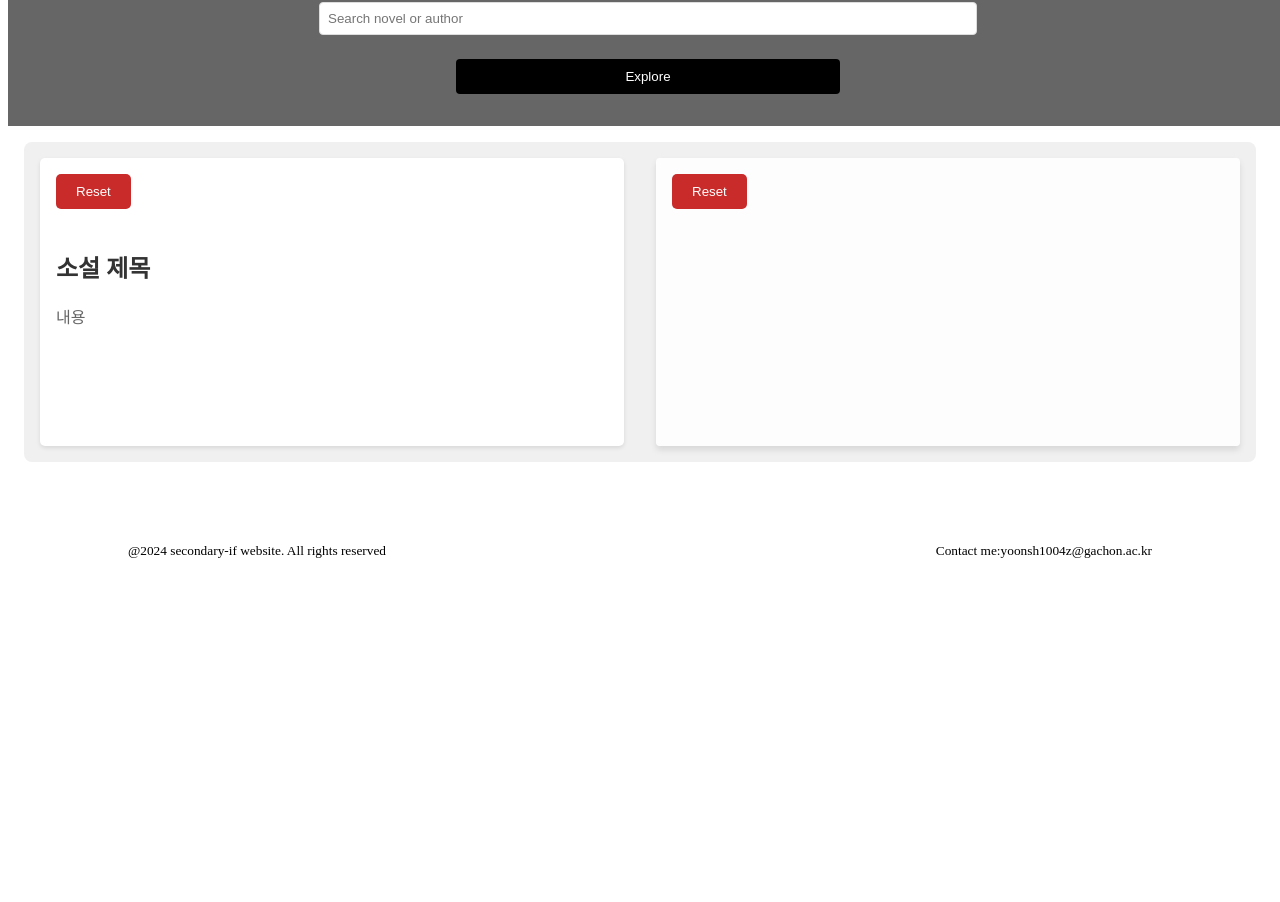
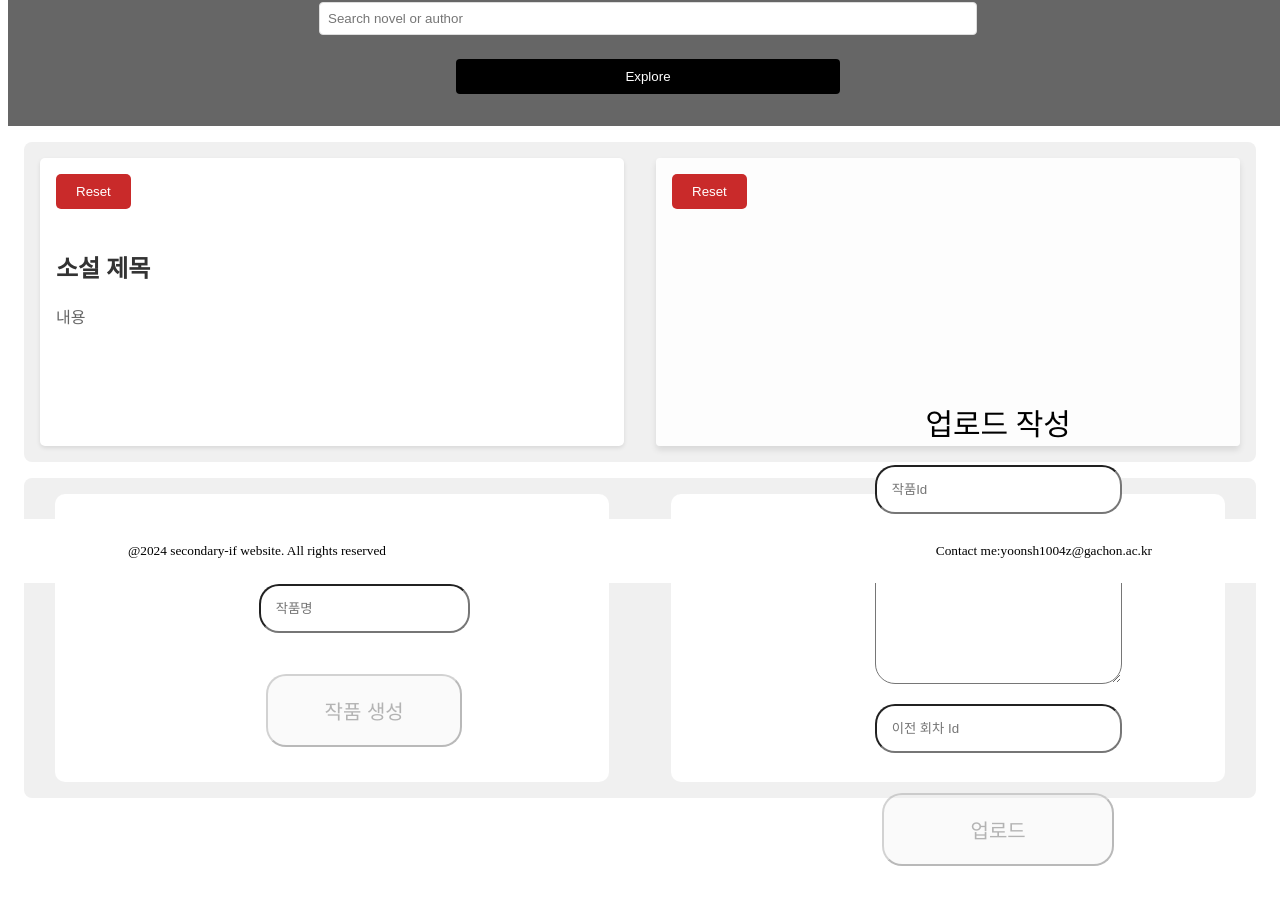
Before and after one commit to loading1031/secondary-if, a React (Vite) app in the folder front/: page / in a window 1280 px wide. Shown: the part 217-1119 px from the top of the page. Before the commit the page ends 800 px from the top, so only its background shows below. Built offline with nearby package versions, Linux system fonts and the light colour scheme.

Commit message:
✨Feat: create Artifact/Upload component and connect to API

```diff
--- a/front/src/components/Artifact/Artifact.jsx
+++ b/front/src/components/Artifact/Artifact.jsx
@@ -1,10 +1,12 @@
 import styled from "styled-components";
 import LastWatching from "./LastWatching/LastWatching";
 import TheMostWatchingRoute from "./FamousRoute/TheMostWatchingRoute";
+import CreateArtifact from "./CreateArtifact/CreateArtifact";
+import CreateUpload from "./CreateUpload/CreateUpload";
 
 const ArtifactInform = styled.div`
   display: flex;
-  justify-content: space-between;
+  justify-content: space-around;
   background-color: #f0f0f0;
   border-radius: 8px;
   margin: 1rem;
@@ -13,10 +15,16 @@ const ArtifactInform = styled.div`
 
 function Artifact() {
   return (
+    <div>
     <ArtifactInform>
       <LastWatching />
       <TheMostWatchingRoute/>
     </ArtifactInform>
+    <ArtifactInform>
+      <CreateArtifact/>
+      <CreateUpload/>
+    </ArtifactInform>
+    </div>
   );
 }
 export default Artifact;
--- /dev/null
+++ b/front/src/components/Artifact/CreateArtifact/CreateArtifact.jsx
@@ -0,0 +1,89 @@
+import { useForm } from "react-hook-form";
+import { useNavigate } from "react-router-dom";
+import axios from "axios";
+import {
+  FormContainer,
+  StyledButton,
+  StyledFieldset,
+  StyledInput,
+  StyledLegend,
+  WarningP,
+} from "./styles";
+
+function CreateArtifact() {
+  const {
+    register,
+    handleSubmit,
+    watch,
+    formState: { isSubmitting, isSubmitted, errors },
+  } = useForm({ mode: "onChange" });
+
+  // watch를 사용하여 모든 필드의 값을 가져옴
+  const formData = watch();
+
+  // 각 필드가 null이거나 비어있는지 확인
+  const btnDisable = () => {
+    return (
+      isSubmitting ||
+      !formData.name ||
+      Object.keys(errors).length > 0
+    );
+  };
+
+  const navigate = useNavigate();
+
+  const onSubmit = async (data) => {
+    try {
+      const token = localStorage.getItem('token'); // 예시: 로컬 스토리지에서 토큰 가져오기
+      // Assume login endpoint returns a token on successful login
+      const loginResponse = await axios.post(
+        `/api/artifacts`,
+        data,
+        {
+          headers: {
+            Authorization: `Bearer ${token}`,
+          },
+        }
+      );
+      if (loginResponse.status === 200){
+        alert(`${data.title}을 성공적으로 업로드했습니다.`)
+        navigate('/');
+      }
+
+    } catch (error) {
+      if (error.response) {
+        // Handle responses with specific status codes
+        alert(error.response.data.message);
+      } else {
+        alert("An error occurred during login");
+      }
+    }
+  };
+
+  return (
+    <FormContainer onSubmit={handleSubmit(onSubmit)}>
+      <StyledFieldset>
+        <StyledLegend>신규 작품 생성</StyledLegend>
+
+        <StyledInput
+          id="title"
+          type="text"
+          placeholder="작품명"
+          aria-invalid={
+            isSubmitted ? (errors.id ? "true" : "false") : undefined
+          }
+          {...register("title", {
+            required: "이 필수 입력입니다.",
+          })}
+        />
+        {errors.content && (
+          <WarningP role="title">{errors.title.message}</WarningP>
+        )}
+        <StyledButton type="submit" disabled={btnDisable()}>
+          작품 생성
+        </StyledButton>
+      </StyledFieldset>
+    </FormContainer>
+  );
+}
+export default CreateArtifact;
--- /dev/null
+++ b/front/src/components/Artifact/CreateArtifact/styles.js
@@ -0,0 +1,61 @@
+import styled from "styled-components";
+
+
+export const FormContainer = styled.form`
+  display: flex;
+  flex-direction: column;
+  gap: 10px;
+  justify-content: center;
+  text-align: center;
+  background-color: white;
+  width: 45%; // 각 폼 너비를 45%로 설정하여 가로로 나란히 배치 가능
+  box-sizing: border-box;
+  padding: 1rem; // 내부 여백 추가
+  border-radius: 10px;
+  margin: 1rem;
+`;
+export const StyledFieldset = styled.fieldset`
+  border: none; // 테두리 제거
+  position: relative; // 상대 위치 설정
+  margin-top: 5%;
+  margin-left: 35%;
+  margin-right: 35%;
+  padding-top: 3%; // 상단 테두리와 legend 사이의 공간 확보
+  padding-left: 0;
+  padding-right: 0;
+  display: flex;
+  flex-direction: column;
+  gap: 10px;
+  justify-content: center; // 세로 방향 중앙 정렬
+  text-align: left;
+`;
+
+export const StyledLegend = styled.legend`
+  padding: 0 5px; // 텍스트 주변 패딩
+  width: auto;
+  margin: 0px auto; // 자동 마진으로 중앙 정렬, absolute 없이
+  color: black;
+  font-size: 30px;
+`;
+
+export const StyledInput = styled.input`
+  margin: 5px;
+  padding: 15px;
+  box-sizing: border-box;
+  border-radius: 20px;
+`;
+
+export const WarningP = styled.small`
+  margin-left: 3%;
+  color: red;
+`;
+
+export const StyledButton = styled.button`
+  margin: 2vw 1vw;
+  padding: 20px;
+  font-size: 20px;
+  font-color: #22264c;
+  box-sizing: border-box;
+  border-radius: 20px;
+  background-color: ${(props) => (props.disabled ? "" : "yellow")};
+`;
--- /dev/null
+++ b/front/src/components/Artifact/CreateUpload/CreateUpload.jsx
@@ -0,0 +1,118 @@
+import { useForm } from "react-hook-form";
+import { useNavigate } from "react-router-dom";
+import axios from "axios";
+import {
+  FormContainer,
+  StyledButton,
+  StyledFieldset,
+  StyledInput,
+  StyledContent,
+  StyledLegend,
+  WarningP,
+} from "./styles";
+
+function CreateUpload() {
+  const {
+    register,
+    handleSubmit,
+    watch,
+    formState: { isSubmitting, isSubmitted, errors },
+  } = useForm({ mode: "onChange" });
+
+  // watch를 사용하여 모든 필드의 값을 가져옴
+  const formData = watch();
+
+  // 각 필드가 null이거나 비어있는지 확인
+  const btnDisable = () => {
+    return (
+      isSubmitting ||
+      !formData.name ||
+      Object.keys(errors).length > 0
+    );
+  };
+
+  const navigate = useNavigate();
+
+  const onSubmit = async (data) => {
+    try {
+      const token = localStorage.getItem('token'); // 예시: 로컬 스토리지에서 토큰 가져오기
+      // Assume login endpoint returns a token on successful login
+      const loginResponse = await axios.post(
+        `/api/artifacts/{data.artifactId}/upload`,
+        data,
+        {
+          headers: {
+            Authorization: `Bearer ${token}`,
+          },
+        }
+      );
+      if (loginResponse.status === 200){
+        alert(`${data.content}을 성공적으로 업로드했습니다.`)
+        navigate('/');
+      }
+
+    } catch (error) {
+      if (error.response) {
+        // Handle responses with specific status codes
+        alert(error.response.data.message);
+      } else {
+        alert("An error occurred during login");
+      }
+    }
+  };
+
+  return (
+    <FormContainer onSubmit={handleSubmit(onSubmit)}>
+      <StyledFieldset>
+        <StyledLegend>업로드 작성</StyledLegend>
+
+        <StyledInput
+          id="artifactId"
+          type="Int"
+          placeholder="작품Id"
+          aria-invalid={
+            isSubmitted ? (errors.id ? "true" : "false") : undefined
+          }
+          {...register("artifactId", {
+            required: "이 필수 입력입니다.",
+          })}
+        />
+        {errors.content && (
+          <WarningP role="alert">{errors.name.message}</WarningP>
+        )}
+        <StyledContent
+          id="content"
+          type="text"
+          placeholder="내용"
+          aria-invalid={
+            isSubmitted ? (errors.id ? "true" : "false") : undefined
+          }
+          {...register("content", {
+            required: "이 필수 입력입니다.",
+          })}
+        />
+        {errors.content && (
+          <WarningP role="alert">{errors.name.message}</WarningP>
+        )}
+        <StyledInput
+          id="prevId"
+          type="Int"
+          placeholder="이전 회차 Id"
+          aria-invalid={
+            isSubmitted ? (errors.id ? "true" : "false") : undefined
+          }
+          {...register("prevId", {
+            required: "이 필수 입력입니다.",
+          })}
+        />
+        {errors.prevId && (
+          <WarningP role="alert">{errors.name.message}</WarningP>
+        )}
+        <StyledButton type="submit" disabled={btnDisable()}>
+          업로드
+        </StyledButton>
+      </StyledFieldset>
+    </FormContainer>
+  );
+}
+export default CreateUpload;
--- /dev/null
+++ b/front/src/components/Artifact/CreateUpload/styles.js
@@ -0,0 +1,71 @@
+import styled from "styled-components";
+
+export const FormContainer = styled.form`
+  display: flex;
+  flex-direction: column;
+  gap: 10px;
+  justify-content: center;
+  text-align: center;
+  background-color: white;
+  width: 45%; // 각 폼 너비를 45%로 설정하여 가로로 나란히 배치 가능
+  box-sizing: border-box;
+  padding: 1rem; // 내부 여백 추가
+  border-radius: 10px;
+  margin: 1rem;
+`;
+
+export const StyledFieldset = styled.fieldset`
+  border: none; // 테두리 제거
+  position: relative; // 상대 위치 설정
+  margin-top: 5%;
+  margin-left: 35%;
+  margin-right: 35%;
+  padding-top: 3%; // 상단 테두리와 legend 사이의 공간 확보
+  padding-left: 0;
+  padding-right: 0;
+  display: flex;
+  flex-direction: column;
+  gap: 10px;
+  justify-content: center; // 세로 방향 중앙 정렬
+  text-align: left;
+`;
+
+export const StyledLegend = styled.legend`
+  padding: 0 5px; // 텍스트 주변 패딩
+  width: auto;
+  margin: 0px auto; // 자동 마진으로 중앙 정렬, absolute 없이
+  color: black;
+  font-size: 30px;
+`;
+
+export const StyledInput = styled.input`
+  margin: 5px;
+  padding: 15px;
+  box-sizing: border-box;
+  border-radius: 20px;
+`;
+
+export const StyledContent = styled.textarea`
+  margin: 5px;
+  padding: 15px;
+  box-sizing: border-box;
+  border-radius: 20px;
+  height: 150px; // 원하는 세로 크기 설정
+  resize: vertical; // 세로 크기 조절 가능 (none, both, vertical, horizontal 중 선택 가능)
+  font-size: 16px; // 텍스트 크기 설정
+`;
+
+export const WarningP = styled.small`
+  margin-left: 3%;
+  color: red;
+`;
+
+export const StyledButton = styled.button`
+  margin: 2vw 1vw;
+  padding: 20px;
+  font-size: 20px;
+  font-color: #22264c;
+  box-sizing: border-box;
+  border-radius: 20px;
+  background-color: ${(props) => (props.disabled ? "" : "yellow")};
+`;
```
